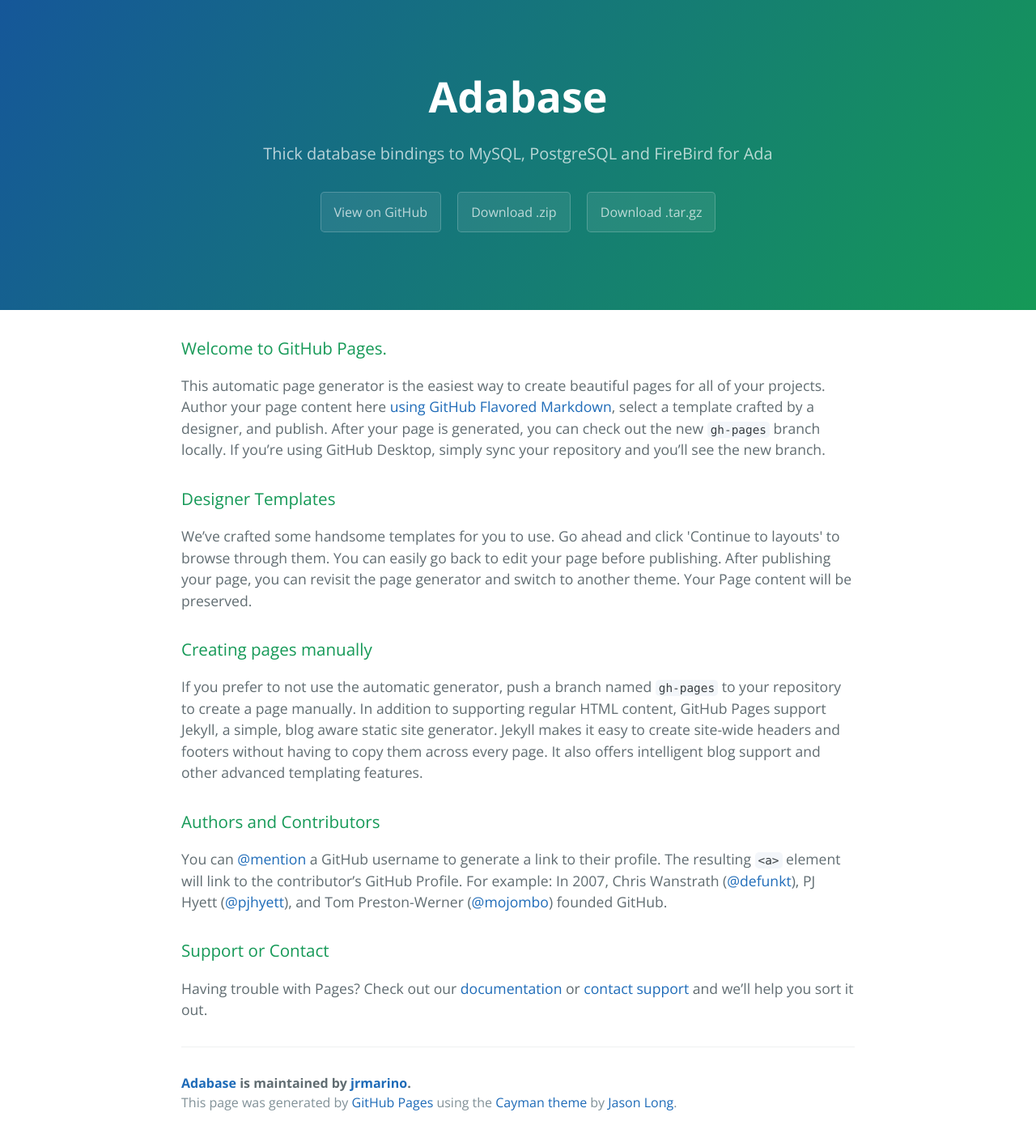
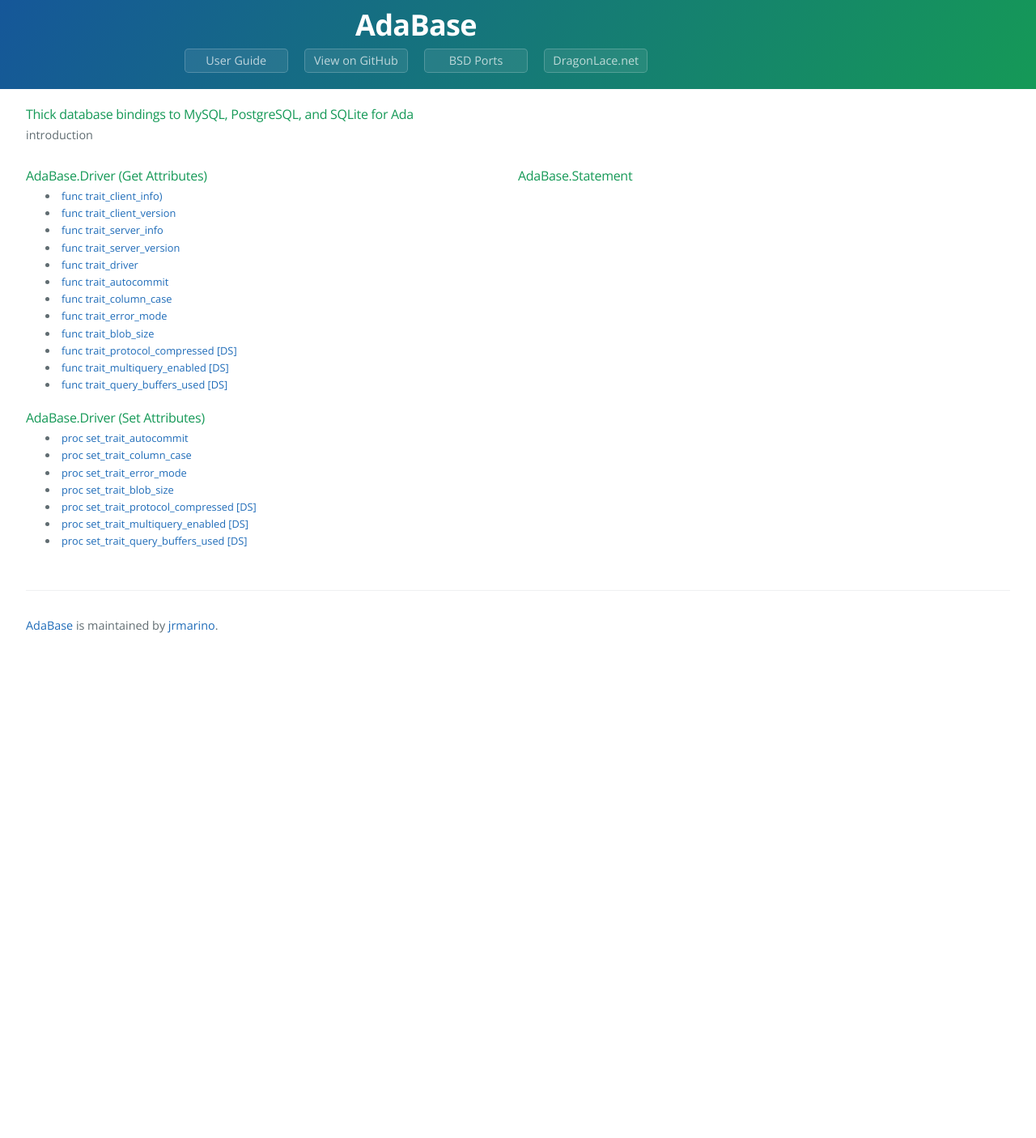
Before and after one commit to jrmarino/AdaBase, a Jekyll site: the page built from index.md, in a window 1280 px wide. Shown: the whole page at 81% size. Built offline with Jekyll 4.4.1, drawn with Linux system fonts in a browser that asks for light colours; after the commit the page ends 900 px from its top, so only the background shows below that.

Commit message:
partial index to see if it will work

```diff
--- a/_config.yml
+++ b/_config.yml
@@ -5,16 +5,46 @@
      values:
        layout: "default"
        supported_drivers: "[DB] is &quot;MySQL.MySQL_Driver&quot;, &quot;PgSQL.PgSQL_Driver&quot;, or &quot;SQLite.SQLite_Driver&quot;"
+
        trait_client: '<a href="trait_client.html">client traits</a>'
+       f_trait_client_info: '<a href="trait_client.html">func trait_client_info)</a>'
+       f_trait_client_version: '<a href="trait_client.html">func trait_client_version</a>'
+
        trait_server: '<a href="trait_server.html">server traits</a>'
+       f_trait_server_info: '<a href="trait_server.html">func trait_server_info</a>'
+       f_trait_server_version: '<a href="trait_server.html">func trait_server_version</a>'
+
        trait_driver: '<a href="trait_driver.html">driver identification</a>'
+       f_trait_driver: '<a href="trait_driver.html">func trait_driver</a>'
+
        trait_autocommit: '<a href="autocommit.html">autocommit settings</a>'
+       f_trait_autocommit: '<a href="autocommit.html">func trait_autocommit</a>'
+       p_trait_autocommit: '<a href="autocommit.html">proc set_trait_autocommit</a>'
+
        trait_column_case: '<a href="column_case.html">column case settings</a>'
+       f_trait_column_case: '<a href="column_case.html">func trait_column_case</a>'
+       p_trait_column_case: '<a href="column_case.html">proc set_trait_column_case</a>'
+
        trait_error_mode: '<a href="error_mode.html">error mode settings</a>'
+       f_trait_error_mode: '<a href="error_mode.html">func trait_error_mode</a>'
+       p_trait_error_mode: '<a href="error_mode.html">proc set_trait_error_mode</a>'
+
        trait_blob_size: '<a href="max_blob_size.html">BLOB size settings</a>'
+       f_trait_blob_size: '<a href="max_blob_size.html">func trait_blob_size</a>'
+       p_trait_blob_size: '<a href="max_blob_size.html">proc set_trait_blob_size</a>'
+
        trait_compressed: '<a href="trait_compressed.html">compression settings [DS]</a>'
+       f_trait_compressed: '<a href="trait_compressed.html">func trait_protocol_compressed [DS]</a>'
+       p_trait_compressed: '<a href="trait_compressed.html">proc set_trait_protocol_compressed [DS]</a>'
+
        trait_multiquery: '<a href="trait_multiquery.html">multiquery settings [DS]</a>'
+       f_trait_multiquery: '<a href="trait_multiquery.html">func trait_multiquery_enabled [DS]</a>'
+       p_trait_multiquery: '<a href="trait_multiquery.html">proc set_trait_multiquery_enabled [DS]</a>'
+
        trait_buffers: '<a href="trait_buffers.html">query buffer settings [DS]</a>'
+       f_trait_buffers: '<a href="trait_buffers.html">func trait_query_buffers_used [DS]</a>'
+       p_trait_buffers: '<a href="trait_buffers.html">proc set_trait_query_buffers_used [DS]</a>'
+
        standard_logger: '<a href="standard_logger.html">standard loggers</a>'
        custom_logger: '<a href="custom_logger.html">custom loggers</a>'
        query: '<a href="query.html">query</a>'
--- a/index.html
+++ /dev/null
@@ -1,57 +0,0 @@
-<!DOCTYPE html>
-<html lang="en-us">
-  <head>
-    <meta charset="UTF-8">
-    <title>Adabase by jrmarino</title>
-    <meta name="viewport" content="width=device-width, initial-scale=1">
-    <link rel="stylesheet" type="text/css" href="stylesheets/normalize.css" media="screen">
-    <link href='https://fonts.googleapis.com/css?family=Open+Sans:400,700' rel='stylesheet' type='text/css'>
-    <link rel="stylesheet" type="text/css" href="stylesheets/stylesheet.css" media="screen">
-    <link rel="stylesheet" type="text/css" href="stylesheets/github-light.css" media="screen">
-  </head>
-  <body>
-    <section class="page-header">
-      <h1 class="project-name">Adabase</h1>
-      <h2 class="project-tagline">Thick database bindings to MySQL, PostgreSQL and FireBird for Ada</h2>
-      <a href="https://github.com/jrmarino/AdaBase" class="btn">View on GitHub</a>
-      <a href="https://github.com/jrmarino/AdaBase/zipball/master" class="btn">Download .zip</a>
-      <a href="https://github.com/jrmarino/AdaBase/tarball/master" class="btn">Download .tar.gz</a>
-    </section>
-
-    <section class="main-content">
-      <h3>
-<a id="welcome-to-github-pages" class="anchor" href="#welcome-to-github-pages" aria-hidden="true"><span aria-hidden="true" class="octicon octicon-link"></span></a>Welcome to GitHub Pages.</h3>
-
-<p>This automatic page generator is the easiest way to create beautiful pages for all of your projects. Author your page content here <a href="https://guides.github.com/features/mastering-markdown/">using GitHub Flavored Markdown</a>, select a template crafted by a designer, and publish. After your page is generated, you can check out the new <code>gh-pages</code> branch locally. If you’re using GitHub Desktop, simply sync your repository and you’ll see the new branch.</p>
-
-<h3>
-<a id="designer-templates" class="anchor" href="#designer-templates" aria-hidden="true"><span aria-hidden="true" class="octicon octicon-link"></span></a>Designer Templates</h3>
-
-<p>We’ve crafted some handsome templates for you to use. Go ahead and click 'Continue to layouts' to browse through them. You can easily go back to edit your page before publishing. After publishing your page, you can revisit the page generator and switch to another theme. Your Page content will be preserved.</p>
-
-<h3>
-<a id="creating-pages-manually" class="anchor" href="#creating-pages-manually" aria-hidden="true"><span aria-hidden="true" class="octicon octicon-link"></span></a>Creating pages manually</h3>
-
-<p>If you prefer to not use the automatic generator, push a branch named <code>gh-pages</code> to your repository to create a page manually. In addition to supporting regular HTML content, GitHub Pages support Jekyll, a simple, blog aware static site generator. Jekyll makes it easy to create site-wide headers and footers without having to copy them across every page. It also offers intelligent blog support and other advanced templating features.</p>
-
-<h3>
-<a id="authors-and-contributors" class="anchor" href="#authors-and-contributors" aria-hidden="true"><span aria-hidden="true" class="octicon octicon-link"></span></a>Authors and Contributors</h3>
-
-<p>You can <a href="https://help.github.com/articles/basic-writing-and-formatting-syntax/#mentioning-users-and-teams" class="user-mention">@mention</a> a GitHub username to generate a link to their profile. The resulting <code>&lt;a&gt;</code> element will link to the contributor’s GitHub Profile. For example: In 2007, Chris Wanstrath (<a href="https://github.com/defunkt" class="user-mention">@defunkt</a>), PJ Hyett (<a href="https://github.com/pjhyett" class="user-mention">@pjhyett</a>), and Tom Preston-Werner (<a href="https://github.com/mojombo" class="user-mention">@mojombo</a>) founded GitHub.</p>
-
-<h3>
-<a id="support-or-contact" class="anchor" href="#support-or-contact" aria-hidden="true"><span aria-hidden="true" class="octicon octicon-link"></span></a>Support or Contact</h3>
-
-<p>Having trouble with Pages? Check out our <a href="https://help.github.com/pages">documentation</a> or <a href="https://github.com/contact">contact support</a> and we’ll help you sort it out.</p>
-
-      <footer class="site-footer">
-        <span class="site-footer-owner"><a href="https://github.com/jrmarino/AdaBase">Adabase</a> is maintained by <a href="https://github.com/jrmarino">jrmarino</a>.</span>
-
-        <span class="site-footer-credits">This page was generated by <a href="https://pages.github.com">GitHub Pages</a> using the <a href="https://github.com/jasonlong/cayman-theme">Cayman theme</a> by <a href="https://twitter.com/jasonlong">Jason Long</a>.</span>
-      </footer>
-
-    </section>
-
-
-  </body>
-</html>
--- /dev/null
+++ b/index.md
@@ -0,0 +1,39 @@
+---
+title: AdaBase by jrmarino
+---
+
+<h3>Thick database bindings to MySQL, PostgreSQL, and SQLite for Ada</h3>
+<p>introduction</p>
+<br/>
+
+<div class="twocol">
+<h3>AdaBase.Driver (Get Attributes)</h3>
+<ul>
+<li>{{ page.f_trait_client_info }}</li>
+<li>{{ page.f_trait_client_version }}</li>
+<li>{{ page.f_trait_server_info }}</li>
+<li>{{ page.f_trait_server_version }}</li>
+<li>{{ page.f_trait_driver }}</li>
+<li>{{ page.f_trait_autocommit }}</li>
+<li>{{ page.f_trait_column_case }}</li>
+<li>{{ page.f_trait_error_mode }}</li>
+<li>{{ page.f_trait_blob_size }}</li>
+<li>{{ page.f_trait_compressed }}</li>
+<li>{{ page.f_trait_multiquery }}</li>
+<li>{{ page.f_trait_buffers }}</li>
+</ul>
+<h3>AdaBase.Driver (Set Attributes)</h3>
+<ul>
+<li>{{ page.p_trait_autocommit }}</li>
+<li>{{ page.p_trait_column_case }}</li>
+<li>{{ page.p_trait_error_mode }}</li>
+<li>{{ page.p_trait_blob_size }}</li>
+<li>{{ page.p_trait_compressed }}</li>
+<li>{{ page.p_trait_multiquery }}</li>
+<li>{{ page.p_trait_buffers }}</li>
+</ul>
+</div>
+
+<div class="twocol">
+<h3>AdaBase.Statement</h3>
+</div>
--- a/stylesheets/adabase-stylesheet.css
+++ b/stylesheets/adabase-stylesheet.css
@@ -230,3 +230,17 @@
   background-color: #000020;
   color: #C0C000;
 }
+.twocol {
+	float: left;
+	width: 50%;
+}
+.twocol li {
+    font-size: 0.8rem;
+}
+.twocol li a {
+	display: block;
+	padding: 1px 4px;
+}
+.twocol li a:hover {
+	color: #111;
+}
```
